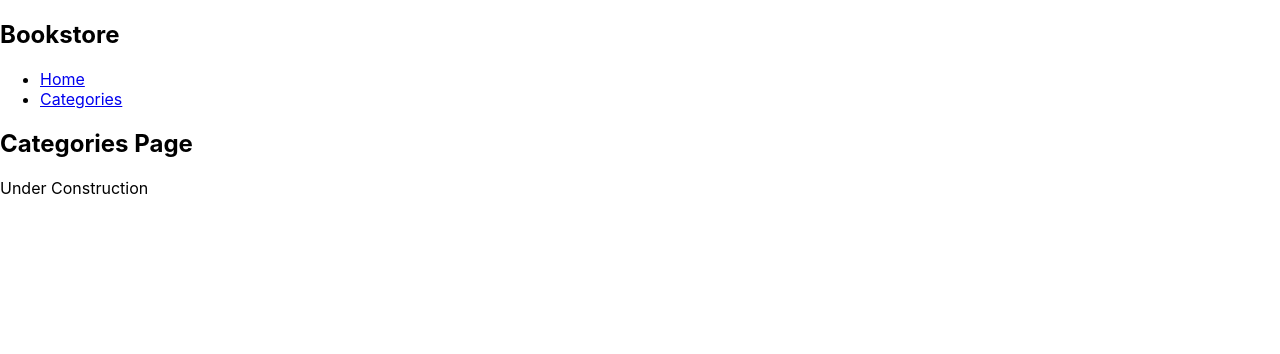
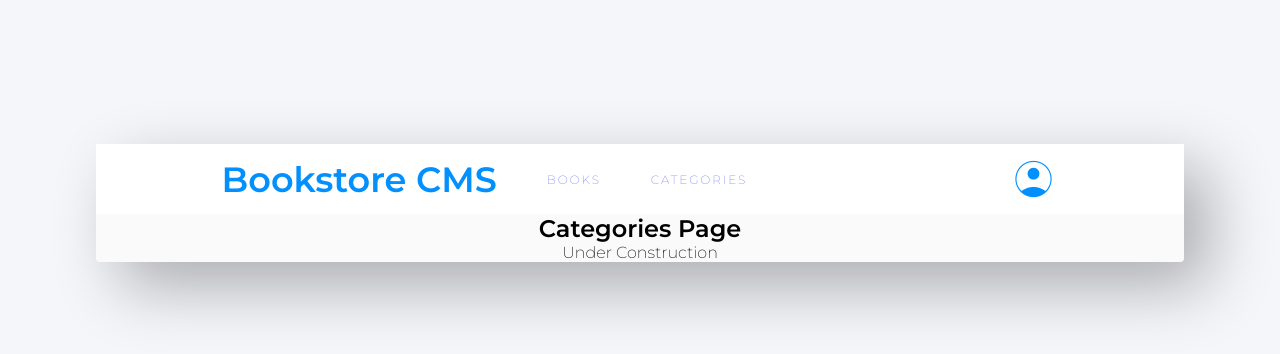
Before and after one commit to George7h/bookstores, a React (Create React App) app: page /categories in a window 1280 px wide. Shown: the top 354 px of the page. Built offline with nearby package versions, Linux system fonts and the light colour scheme.

Commit message:
Add Styling

```diff
--- a/public/index.html
+++ b/public/index.html
@@ -3,6 +3,7 @@
   <head>
     <meta charset="utf-8" />
     <link rel="icon" href="%PUBLIC_URL%/favicon.ico" />
+    <link rel="stylesheet" href="https://fonts.googleapis.com/css2?family=Material+Symbols+Outlined:opsz,wght,FILL,GRAD@20..48,100..700,0..1,-50..200" />    <meta name="viewport" content="width=device-width, initial-scale=1" />
     <meta name="viewport" content="width=device-width, initial-scale=1" />
     <meta name="theme-color" content="#000000" />
     <meta
--- a/src/App.css
+++ b/src/App.css
@@ -1,39 +1,272 @@
-.App {
-  text-align: center;
+
+@import url('https://fonts.googleapis.com/css2?family=Montserrat:wght@200;600&display=swap');
+@import url('https://fonts.googleapis.com/css2?family=Montserrat:wght@200;600&family=Roboto+Slab:wght@200&display=swap');
+
+* {
+  margin: 0;
+  font-family: 'Montserrat', sans-serif;
 }
 
-.App-logo {
-  height: 40vmin;
-  pointer-events: none;
+.app {
+  text-align: center;
+  margin: 9rem 6rem 8rem 6rem;
+  background-color: #fafafa;
+  border-radius: 4px;
+  box-shadow: rgba(0, 0, 0, 0.3) 1.5rem 1.5rem 4rem;
 }
 
-@media (prefers-reduced-motion: no-preference) {
-  .App-logo {
-    animation: App-logo-spin infinite 20s linear;
-  }
+.navbar {
+  display: flex;
+  align-items: center;
+  justify-content: space-between;
+  background-color: #d4d1d1;
+  padding: 10px;
+  font-family: 'Indie Flower', cursive;
+  flex-wrap: wrap;
 }
 
-.App-header {
-  background-color: #282c34;
-  min-height: 100vh;
+.nav-link {
+  font-size: x-small;
+  display: flex;
+  align-items: center;
+  opacity: 50%;
+  letter-spacing: 1.9px;
+}
+
+.appName {
+  font-size: 1.875rem;
+  color: #0290ff;
+  font-weight: bolder;
+}
+
+nav {
+  display: flex;
+  justify-content: space-around;
+  align-items: center;
+  background-color: white;
+  border: 0.01px;
+  padding: 10px;
+}
+
+.nav-list {
+  list-style-type: none;
+  display: flex;
+  gap: 50px;
+  margin-right: 30px;
+  padding: 0;
+  font-size: larger;
+}
+
+.nav-list li a {
+  text-decoration: none;
+  font-size: larger;
+}
+
+.material-symbols-outlined {
+  font-variation-settings:
+    'FILL' 1,
+    'wght' 100,
+    'GRAD' 0,
+    'opsz' 100;
+  color: #0290ff;
+  font-size: 50px;
+}
+
+body {
+  background-color: #f5f6fa;
+}
+
+.container {
+  display: grid;
+  grid-template-columns: repeat(1, 1fr);
+  padding: 0 10rem 0 10rem;
+}
+
+form {
+  margin: 50px;
+}
+
+.titleInput {
+  border-radius: 4px;
+  border: solid 1px #e8e8e8;
+  background-color: white;
+  padding: 0.375rem 0.938rem 0.563rem 1rem;
+  width: 25%;
+  margin-right: 1rem;
+}
+
+.authorInput {
+  border-radius: 4px;
+  border: solid 1px #e8e8e8;
+  background-color: white;
+  padding: 0.375rem 0.938rem 0.563rem 1rem;
+  width: 10%;
+}
+
+.dropdown {
+  margin: 1.188rem 1.188rem 0 2.125rem;
+  padding: 0.375rem 0.938rem 0.563rem 1rem;
+  width: 20%;
+  border-radius: 4px;
+  border: solid 1px #e8e8e8;
+  background-color: white;
+}
+
+.addButton {
+  width: 11.5rem;
+  padding: 0.375rem 0.938rem 0.563rem 1rem;
+  border-radius: 3px;
+  background-color: #0290ff;
+  border: none;
+  color: white;
+  font-family: 'Roboto Slab', serif;
+  font-size: 0.813rem;
+  text-align: center;
+  letter-spacing: 0.5px;
+}
+
+#categoryS {
+  opacity: 0.2;
+  font-size: 0.875rem;
+  font-weight: bold;
+  font-stretch: normal;
+  font-style: normal;
+  line-height: normal;
+  letter-spacing: normal;
+  padding-bottom: 0.1rem;
+}
+
+#titleS {
+  font-size: 1.375rem;
+  font-weight: bold;
+  font-stretch: normal;
+  font-style: normal;
+  line-height: normal;
+  letter-spacing: -0.2px;
+}
+
+#authorS {
+  color: #4386bf;
+  padding-bottom: 1rem;
+}
+
+.cardbtns {
+  display: flex;
+}
+
+.btns {
+  height: 1.188rem;
+  margin: 0.25rem 0 0;
+  font-family: 'Roboto Slab', serif;
+  font-size: 0.875rem;
+  font-weight: 300;
+  font-stretch: normal;
+  font-style: normal;
+  line-height: normal;
+  letter-spacing: normal;
+  color: #4386bf;
+  background: none;
+  border: none;
+}
+
+.line {
+  height: 1.5rem;
+  margin: 2px;
+  border: solid 1px #e8e8e8;
+}
+
+.book {
+  background-color: white;
+  border: solid lightgrey 1px;
+  display: flex;
+}
+
+.bookcontain {
+  margin: 2%;
   display: flex;
   flex-direction: column;
+  align-items: flex-start;
+}
+
+.book-list {
+  display: flex;
+  flex-direction: column;
+  gap: 20px;
+  margin-top: 50px;
+}
+
+.progressCirle {
+  display: flex;
+  justify-content: center;
+  align-self: center;
+  margin-left: 50px;
+}
+
+.circlecontain {
+  position: relative;
+  height: 50px;
+  width: 50px;
+  border-radius: 50%;
+  background: conic-gradient(#0290ff 200deg, #ededed 0deg);
+  display: flex;
   align-items: center;
   justify-content: center;
-  font-size: calc(10px + 2vmin);
-  color: white;
 }
 
-.App-link {
-  color: #61dafb;
+.circlecontain::before {
+  content: "";
+  position: absolute;
+  height: 40px;
+  width: 40px;
+  border-radius: 50%;
+  background-color: #fff;
 }
 
-@keyframes App-logo-spin {
-  from {
-    transform: rotate(0deg);
-  }
+.ruler2 {
+  display: flex;
+  flex-direction: column;
+  align-self: center;
+  height: 4.375rem;
+  margin: 1.125rem 3.688rem 0 4.938rem;
+  border: solid 1px #e8e8e8;
+}
 
-  to {
-    transform: rotate(360deg);
-  }
+.updateProgress {
+  display: flex;
+  flex-direction: column;
+  align-self: center;
+  align-items: flex-start;
+  font-family: 'Roboto Slab', serif;
 }
+
+.seperator {
+  display: flex;
+  margin: 2.5rem 0.063rem 1.813rem 0;
+  border: solid 1px #e8e8e8;
+}
+
+.persentage {
+  display: flex;
+  flex-direction: column;
+  align-self: center;
+  align-items: flex-start;
+  padding-left: 1rem;
+}
+
+#currentChapter {
+  font-family: 'Roboto Slab', serif;
+  opacity: 50%;
+}
+
+#persentageSign {
+  font-size: 2rem;
+  font-weight: normal;
+  font-stretch: normal;
+  font-style: normal;
+  line-height: normal;
+  letter-spacing: normal;
+}
+
+#chapter {
+  margin-bottom: 10px;
+}
--- a/src/App.js
+++ b/src/App.js
@@ -4,22 +4,24 @@ import {
 } from 'react-router-dom';
 import HomePage from './routes/Homepage';
 import CategoriesPage from './routes/Category';
+import './App.css';
 
 const App = () => (
   <Router>
     <div className="app">
       <nav>
-        <div className="appName">
-          <h1>Bookstore</h1>
-        </div>
-        <ul>
-          <li>
-            <Link to="/">Home</Link>
+        <ul className="nav-list">
+          <li className="appName"><h3>Bookstore CMS</h3></li>
+          <li className="nav-link">
+            <Link to="/">BOOKS</Link>
           </li>
-          <li>
-            <Link to="/categories">Categories</Link>
+          <li className="nav-link">
+            <Link to="/categories">CATEGORIES</Link>
           </li>
         </ul>
+        <span className="material-symbols-outlined">
+          account_circle
+        </span>
       </nav>
       <Routes>
         <Route path="/" element={<HomePage />} />
--- a/src/components/Bookform.js
+++ b/src/components/Bookform.js
@@ -38,19 +38,23 @@ const BookForm = ({ onAdd }) => {
 
   return (
     <form onSubmit={handleSubmit}>
+      <h4>ADD NEW BOOK</h4>
       <input
+        className="titleInput"
         type="text"
         placeholder="Title"
         value={title}
         onChange={(e) => setTitle(e.target.value)}
       />
       <input
+        className="authorInput"
         type="text"
         placeholder="Author"
         value={author}
         onChange={(e) => setAuthor(e.target.value)}
       />
       <select
+        className="dropdown"
         value={category}
         onChange={(e) => setCategory(e.target.value)}
       >
--- a/src/components/Booklist.js
+++ b/src/components/Booklist.js
@@ -5,7 +5,7 @@ import Book from './book';
 const BookList = ({ books, onDelete }) => (
   <div className="book-list">
     {books.map((book) => (
-      <Book key={book.id} book={book} onDelete={onDelete} />
+      <Book key={book.item_id} book={book} onDelete={() => onDelete(book.item_id)} />
     ))}
   </div>
 );
@@ -15,7 +15,6 @@ BookList.propTypes = {
     PropTypes.shape({
       title: PropTypes.string.isRequired,
       author: PropTypes.string.isRequired,
-      id: PropTypes.number.isRequired,
     }),
   ).isRequired,
   onDelete: PropTypes.func.isRequired,
--- a/src/components/addBookButton.js
+++ b/src/components/addBookButton.js
@@ -2,8 +2,8 @@ import React from 'react';
 import PropTypes from 'prop-types';
 
 const AddBookButton = ({ onClick }) => (
-  <button type="button" onClick={onClick}>
-    Add Book
+  <button type="button" className="addButton" onClick={onClick}>
+    ADD BOOK
   </button>
 );
 
--- a/src/components/book.js
+++ b/src/components/book.js
@@ -4,22 +4,46 @@ import DeleteBookButton from './deleteBookButton';
 
 const Book = ({ book, onDelete }) => (
   <div className="book">
-    <p>
-      Title:
+    <div className="bookcontain">
+      <p id="categoryS">
+        {' '}
+        {book.category}
+      </p>
+      <p id="titleS">
         {' '}
         {book.title}
       </p>
-    <p>
-      Author:
+      <p id="authorS">
         {' '}
         {book.author}
       </p>
-    <p>
-      Category:
+      <div className="cardbtns">
+        <button type="button" className="btns">Comments</button>
+        <div className="line" />
         {' '}
-      {book.category}
-    </p>
         <DeleteBookButton onClick={onDelete} itemId={book.item_id} />
+        <div className="line" />
+        {' '}
+        <button type="button" className="btns">Edit</button>
+      </div>
+    </div>
+    <div className="progressCirle">
+      <div className="circlecontain" />
+      <div className="persentage">
+        <p id="persentageSign">64%</p>
+        <p>Completed</p>
+      </div>
+    </div>
+    <div className="ruler2" />
+    <div className="updateProgress">
+      <h3 id="currentChapter">
+        CURRENT CHAPTER
+      </h3>
+      <h5 id="chapter">
+        Chapter six
+      </h5>
+      <button type="button" className="addButton">Update Progress</button>
+    </div>
   </div>
 );
 
--- a/src/components/deleteBookButton.js
+++ b/src/components/deleteBookButton.js
@@ -2,8 +2,8 @@ import React from 'react';
 import PropTypes from 'prop-types';
 
 const DeleteBookButton = ({ onClick, itemId }) => (
-  <button type="button" onClick={() => onClick(itemId)}>
-    Delete
+  <button type="button" onClick={() => onClick(itemId)} className="btns">
+    Remove
   </button>
 );
 
--- a/src/routes/Homepage.js
+++ b/src/routes/Homepage.js
@@ -22,9 +22,9 @@ const HomePage = () => {
   };
 
   return (
-    <div>
-      <h2>Booklist</h2>
+    <div className="container">
       <BookList books={books} onDelete={handleDeleteBook} />
+      <div className="seperator" />
       <BookForm onAdd={handleAddBook} />
     </div>
   );
```
Lines whose indentation alone changed are shown as unchanged.
